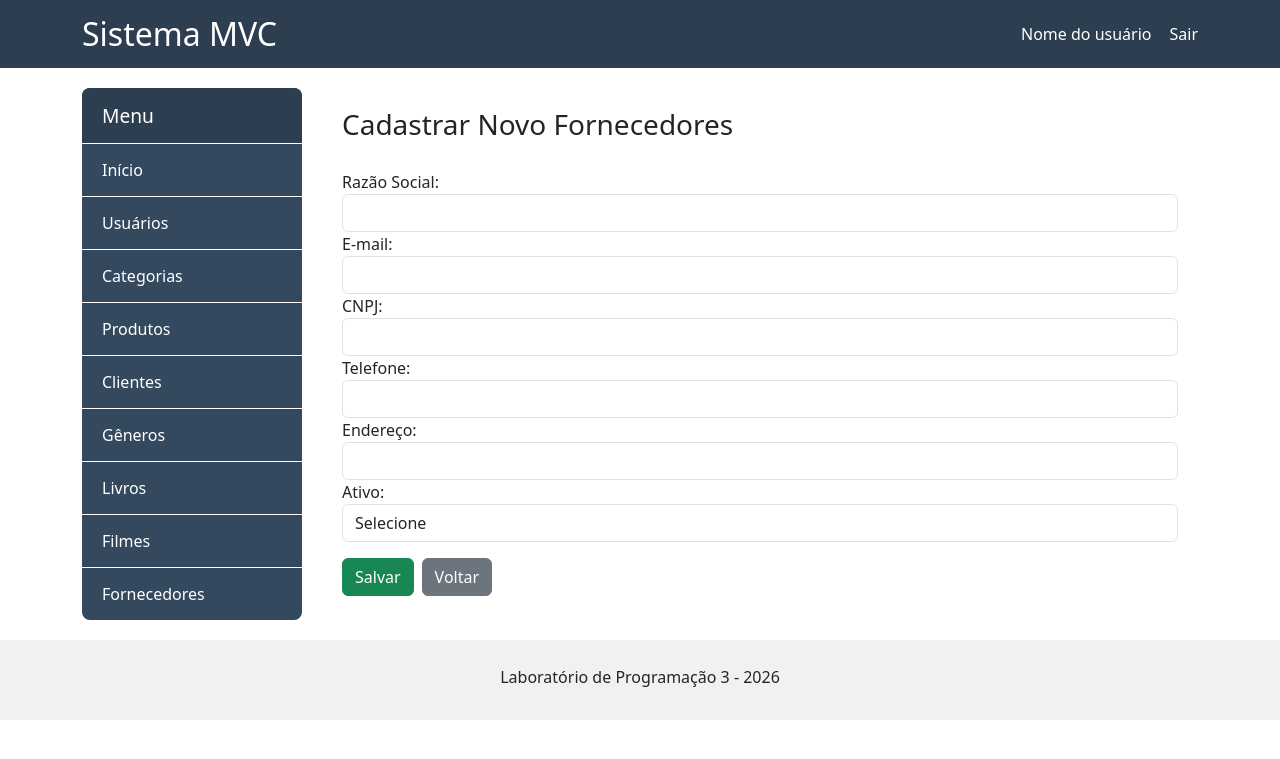
After one commit to shi4ki00/lp3_projeto, a PHP site: page /lp3_projeto/fornecedores/adicionar in a window 1280 px wide. The commit adds this page. Shown: the top 759 px of the page. Run offline with PHP 8.4, Linux system fonts and the light colour scheme.

Commit message:
Add files via upload

```diff
--- /dev/null
+++ b/lp3_projeto/controllers/FornecedorController.php
@@ -0,0 +1,96 @@
+<?php
+class FornecedorController
+{
+    private $model;
+
+    public function __construct()
+    {
+        $this->model = new Fornecedor();
+    }
+
+    public function index()
+    {
+        $fornecedores = $this->model->listar();
+        require __DIR__ . '/../views/fornecedores/index.php';
+    }
+
+    public function adicionar()
+    {
+        if ($_SERVER['REQUEST_METHOD'] === 'POST') {
+            $razao_social = filter_input(INPUT_POST, 'razao_social', FILTER_SANITIZE_SPECIAL_CHARS);
+            $email = filter_input(INPUT_POST, 'email', FILTER_SANITIZE_SPECIAL_CHARS);
+            $telefone = filter_input(INPUT_POST, 'telefone', FILTER_SANITIZE_SPECIAL_CHARS);
+            $endereco = filter_input(INPUT_POST, 'endereco', FILTER_SANITIZE_SPECIAL_CHARS);
+            $cnpj = filter_input(INPUT_POST, 'cnpj', FILTER_SANITIZE_SPECIAL_CHARS);
+            $ativo = filter_input(INPUT_POST, 'ativo', FILTER_SANITIZE_SPECIAL_CHARS);
+
+            if ($razao_social) {
+                $this->model->salvar(
+                    $razao_social,
+                    $email,
+                    $telefone,
+                    $cnpj,
+                    $endereco,
+                    $ativo
+                );
+                header('Location: /lp3_projeto/fornecedores');
+                exit;
+            }
+        }
+        require __DIR__ . '/../views/fornecedores/criar.php';
+    }
+
+    public function editar()
+    {
+        $id = filter_input(INPUT_GET, 'id', FILTER_VALIDATE_INT);
+
+        if (!$id) {
+            header('Location: /lp3_projeto/fornecedores');
+            exit;
+        }
+
+        if ($_SERVER['REQUEST_METHOD'] === 'POST') {
+            $razao_social = filter_input(INPUT_POST, 'razao_social', FILTER_SANITIZE_SPECIAL_CHARS);
+            $email = filter_input(INPUT_POST, 'email', FILTER_SANITIZE_SPECIAL_CHARS);
+            $telefone = filter_input(INPUT_POST, 'telefone', FILTER_SANITIZE_SPECIAL_CHARS);
+            $endereco = filter_input(INPUT_POST, 'endereco', FILTER_SANITIZE_SPECIAL_CHARS);
+            $cnpj = filter_input(INPUT_POST, 'cnpj', FILTER_SANITIZE_SPECIAL_CHARS);
+            $ativo = filter_input(INPUT_POST, 'ativo', FILTER_VALIDATE_BOOLEAN);
+
+            if ($razao_social) {
+                $this->model->atualizar(
+                    $id,
+                    $razao_social,
+                    $email,
+                    $telefone,
+                    $cnpj,
+                    $endereco,
+                    $ativo
+                );
+                header('Location: /lp3_projeto/fornecedores');
+                exit;
+            }
+        }
+
+        $fornecedor  = $this->model->buscarPorId($id);
+
+        if (!$fornecedor) {
+            header('Location: /lp3_projeto/fornecedores');
+            exit;
+        }
+
+        require __DIR__ . '/../views/fornecedores/editar.php';
+    }
+
+    public function excluir()
+    {
+        $id = filter_input(INPUT_GET, 'id', FILTER_VALIDATE_INT);
+
+        if ($id) {
+            $this->model->excluir($id);
+        }
+
+        header('Location: /lp3_projeto/fornecedores');
+        exit;
+    }
+}
--- a/lp3_projeto/index.php
+++ b/lp3_projeto/index.php
@@ -49,6 +49,10 @@ $rotas = [
     '/filmes/adicionar'     => ['controller' => 'FilmeController',    'metodo' => 'adicionar'],
     '/filmes/editar'        => ['controller' => 'FilmeController',    'metodo' => 'editar'],
     '/filmes/excluir'       => ['controller' => 'FilmeController',    'metodo' => 'excluir'],
+    '/fornecedores'         => ['controller' => 'FornecedorController', 'metodo' => 'index'],
+    '/fornecedores/adicionar'         => ['controller' => 'FornecedorController', 'metodo' => 'adicionar'],
+    '/fornecedores/editar'         => ['controller' => 'FornecedorController', 'metodo' => 'editar'],
+    '/fornecedores/excluir'         => ['controller' => 'FornecedorController', 'metodo' => 'excluir'],
 ];
 
 if (array_key_exists($uri, $rotas)) {
--- /dev/null
+++ b/lp3_projeto/models/Fornecedor.php
@@ -0,0 +1,74 @@
+<?php
+
+require_once __DIR__ . '/../config/Database.php';
+
+class Fornecedor
+{
+    private $db;
+    private $tabela = "fornecedores";
+
+    public function __construct()
+    {
+        $this->db = Database::getConnection();
+    }
+
+    public function listar()
+    {
+        $stmt = $this->db->query("select * from $this->tabela order by id asc");
+        return $stmt->fetchAll();
+    }
+
+    public function salvar(
+        string $razao_social,
+        string $email,
+        string $telefone,
+        string $cnpj,
+        string $endereco,
+        bool $ativo
+    ) {
+        $sql = "insert into $this->tabela (razao_social, cnpj, telefone, email, endereco, ativo) values (:razao_social, :cnpj, :telefone, :email, :endereco, :ativo)";
+        $stmt = $this->db->prepare($sql);
+        $values = [
+            ':razao_social' => $razao_social,
+            ':cnpj' => $cnpj,
+            ':telefone' => $telefone,
+            ':endereco' => $endereco,
+            ':email' => $email,
+            ':ativo' => $ativo
+        ];
+        return $stmt->execute($values);
+    }
+
+    public function buscarPorId(int $id)
+    {
+        $sql = "select * from $this->tabela where id = :id";
+        $stmt = $this->db->prepare($sql);
+        $values = [':id' => $id];
+        $stmt->execute($values);
+        return $stmt->fetch();
+    }
+
+    public function atualizar(int $id, string $razao_social, string $email, string $telefone, string $cnpj, string $endereco, bool $ativo)
+    {
+        $sql = "update $this->tabela set razao_social=:razao_social, email=:email, telefone=:telefone, cnpj=:cnpj, endereco=:endereco, ativo=:ativo where id=:id";
+        $stmt = $this->db->prepare($sql);
+        $values = [
+            ':razao_social' => $razao_social,
+            ':cnpj' => $cnpj,
+            ':telefone' => $telefone,
+            ':endereco' => $endereco,
+            ':email' => $email,
+            ':ativo' => $ativo,
+            ':id' => $id
+        ];
+        return $stmt->execute($values);
+    }
+
+    public function excluir(int $id)
+    {
+        $sql = "delete from $this->tabela where id = :id";
+        $stmt = $this->db->prepare($sql);
+        $values = [':id' => $id];
+        return $stmt->execute($values);
+    }
+}
--- /dev/null
+++ b/lp3_projeto/views/fornecedores/criar.php
@@ -0,0 +1,54 @@
+<?php include __DIR__ . '/../layout/header.php'; ?>
+
+<div class="page-layout">
+    <?php include __DIR__ . '/../layout/nav.php'; ?>
+
+    <div class="content-panel">
+        <div class="header-action">
+            <h3>Cadastrar Novo Fornecedores</h3>
+        </div>
+
+        <form action="/lp3_projeto/fornecedores/adicionar" method="POST" class="card-form">
+            <div class="form-group">
+                <label for="razao_social">Razão Social:</label>
+                <input type="text" id="razao_social" name="razao_social" value="<?= htmlspecialchars($fornecedor['razao_social'] ?? '') ?>" required class="form-control">
+            </div>
+
+            <div class="form-group">
+                <label for="email">E-mail:</label>
+                <input type="email" id="email" name="email" value="<?= htmlspecialchars($fornecedor['email'] ?? '') ?>" required class="form-control">
+            </div>
+
+            <div class="form-group">
+                <label for="cnpj">CNPJ:</label>
+                <input type="text" id="cnpj" name="cnpj" value="<?= htmlspecialchars($fornecedor['cnpj'] ?? '') ?>" class="form-control">
+            </div>
+
+            <div class="form-group">
+                <label for="telefone">Telefone:</label>
+                <input type="text" id="telefone" name="telefone" value="<?= htmlspecialchars($fornecedor['telefone'] ?? '') ?>" class="form-control">
+            </div>
+
+            <div class="form-group">
+                <label for="endereco">Endereço:</label>
+                <input type="text" id="endereco" name="endereco" value="<?= htmlspecialchars($fornecedor['endereco'] ?? '') ?>" class="form-control">
+            </div>
+
+            <div class="form-group">
+                <label for="ativo">Ativo:</label>
+                <select name="ativo" id="ativo" class="form-control">
+                <option value="">Selecione</option>
+                <option value="1" <?= ($fornecedor['ativo'] ?? '') === 1 ? 'selected' : '' ?>>Ativo</option>
+                <option value="0" <?= ($fornecedor['ativo'] ?? '') === 0 ? 'selected' : '' ?>>Desativo</option>
+                </select>
+            </div>
+
+            <div class="mt-3 d-flex gap-2">
+                <button type="submit" class="btn btn-success">Salvar</button>
+                <a href="/lp3_projeto/fornecedores" class="btn btn-secondary">Voltar</a>
+            </div>
+        </form>
+    </div>
+</div>
+
+<?php include __DIR__ . '/../layout/footer.php'; ?>
--- a/lp3_projeto/views/layout/nav.php
+++ b/lp3_projeto/views/layout/nav.php
@@ -13,6 +13,7 @@
             <li><a href="/lp3_projeto/generos">Gêneros</a></li>
             <li><a href="/lp3_projeto/livros">Livros</a></li>
             <li><a href="/lp3_projeto/filmes">Filmes</a></li>
+            <li><a href="/lp3_projeto/fornecedores">Fornecedores</a></li>
         </ul>
     </nav>
 </aside>
```
Also changed, not shown: lp3_projeto/fornecedores.sql (added, +9 -0 lines), lp3_projeto/views/fornecedores/editar.php (added, +54 -0 lines), lp3_projeto/views/fornecedores/index.php (added, +52 -0 lines).
